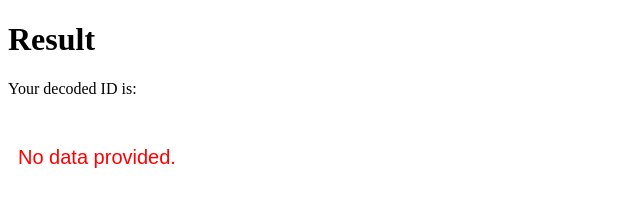
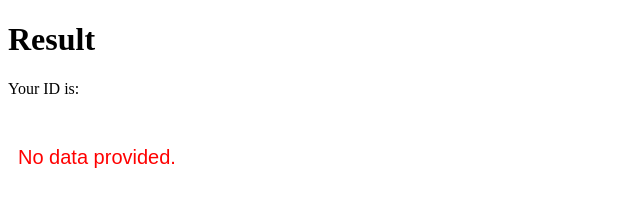
Before and after one commit to kay1212/whoami, a plain HTML site: page result.html in a window 1280 px wide. Shown: the full height of the page, 0-640 px from the left. Drawn offline with Linux system fonts and the light colour scheme.

Commit message:
Update result.html

```diff
--- a/result.html
+++ b/result.html
@@ -3,11 +3,11 @@
 <head>
     <meta charset="UTF-8">
     <meta name="viewport" content="width=device-width, initial-scale=1.0">
-    <title>Base64 URL Encoder - Result</title>
+    <title>Who am I ?</title>
 </head>
 <body>
     <h1>Result</h1>
-    <p>Your decoded ID is:</p>
+    <p>Your ID is:</p>
     <canvas id="resultCanvas"></canvas>
 
     <script>
```
